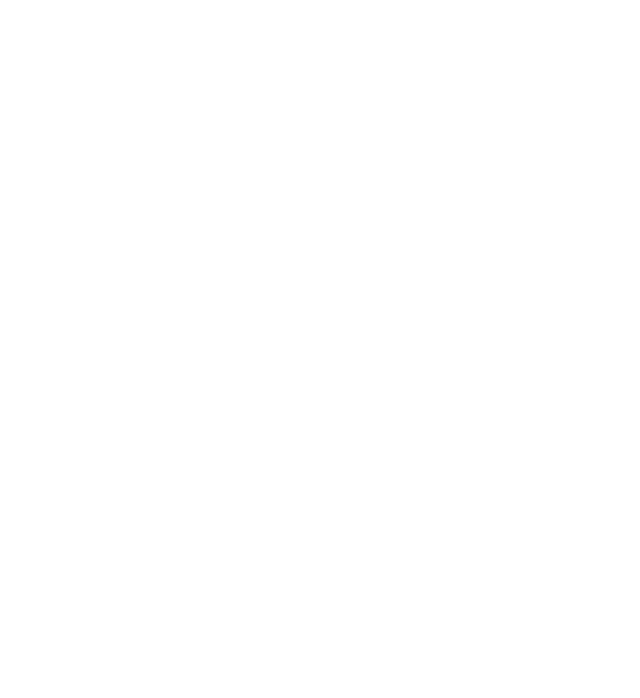
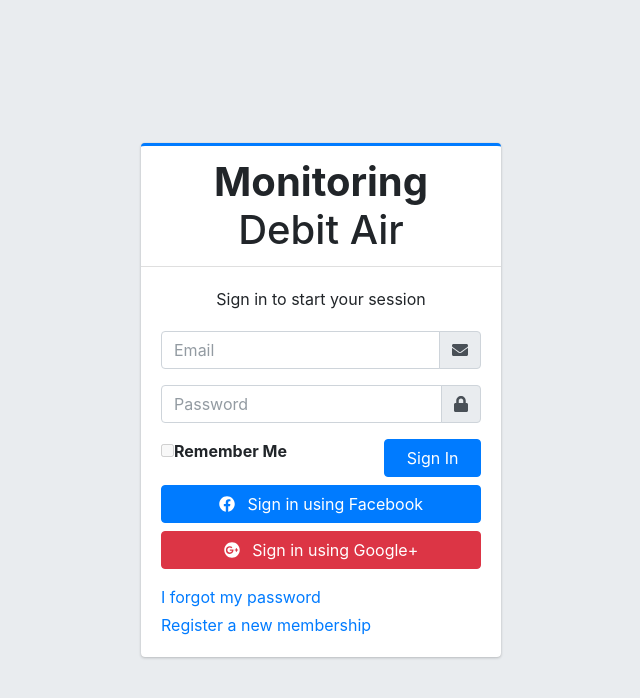
Before and after one commit to hikio-17/monitoring-aws, a Nuxt app: page /auth/login in a window 1280 px wide. Before the commit this address had no page. Shown: the top 698 px of the page, without its empty margins (319-959 px from the left). Built offline with nearby package versions, Linux system fonts and the light colour scheme.

Commit message:
feat: :sparkles: create login page

```diff
--- /dev/null
+++ b/pages/auth/login.vue
@@ -0,0 +1,163 @@
+<script setup lang="ts">
+const email: Ref<string> = ref('');
+const password: Ref<string> = ref('');
+const loading: Ref<boolean> = ref(false);
+const rememberMe: Ref<boolean> = ref(false);
+const errorMessage: Ref<string> | Ref<Object> = ref('');
+const error: Ref<boolean> = ref(false);
+
+onMounted(() => {
+ const storedExpiryTime = localStorage.getItem('expiryTime');
+ if (storedExpiryTime) {
+  const expiryTime = parseInt(storedExpiryTime);
+  if (Date.now() > expiryTime) {
+   localStorage.removeItem('expiryTime');
+   localStorage.removeItem('rememberMe');
+   localStorage.removeItem('email');
+  } else {
+   const storedRememberMe = localStorage.getItem('rememberMe');
+   if (storedRememberMe) {
+    rememberMe.value = JSON.parse(storedRememberMe);
+    if (rememberMe.value) {
+     const storedEmail = localStorage.getItem('email');
+     if (storedEmail) {
+      email.value = storedEmail;
+     }
+    } else {
+     email.value = '';
+    }
+   }
+  }
+ }
+});
+
+async function login(): Promise<void> {
+ if (!email.value || !password.value) {
+  error.value = true;
+  errorMessage.value = 'Email dan password harus diisi';
+  return;
+ }
+ loading.value = true;
+ try {
+  await $fetch('/api/login', {
+   method: 'POST',
+   body: {
+    email: email.value,
+    password: password.value,
+   },
+  });
+ } catch (err) {
+  error.value = true;
+  errorMessage.value = err || 'Email atau password salah';
+ } finally {
+  loading.value = false;
+  email.value = '';
+  password.value = '';
+  error.value = false;
+  errorMessage.value = '';
+ }
+}
+
+function validateEmail(): void {
+ if (!email.value) {
+  error.value = true;
+  errorMessage.value = 'Email harus diisi';
+ } else if (!/^\w+([.-]?\w+)*@\w+([.-]?\w+)*(\.\w{2,3})+$/.test(email.value)) {
+  error.value = true;
+  errorMessage.value = 'Email tidak valid';
+ } else {
+  error.value = false;
+  errorMessage.value = '';
+ }
+}
+
+function validatePassword(): void {
+ if (!password.value) {
+  error.value = true;
+  errorMessage.value = 'Password harus diisi';
+ } else if (password.value.length < 6) {
+  error.value = true;
+  errorMessage.value = 'Password minimal 6 karakter';
+ } else {
+  error.value = false;
+  errorMessage.value = '';
+ }
+}
+
+function storeRememberMe(): void {
+ const expiryTime: number = Date.now() + 7 * 24 * 60 * 60 * 1000;
+ localStorage.setItem('expiryTime', JSON.stringify(expiryTime));
+ localStorage.setItem('rememberMe', JSON.stringify(rememberMe.value));
+ if (rememberMe.value) {
+  localStorage.setItem('email', email.value);
+ } else {
+  localStorage.setItem('email', '');
+ }
+}
+</script>
+
+<template>
+ <div class="hold-transition login-page">
+  <div class="login-box">
+   <!-- /.login-logo -->
+   <div class="card card-outline card-primary">
+    <div class="card-header text-center">
+     <NuxtLink to="/" class="h1"><b>Monitoring</b> Debit Air</NuxtLink>
+    </div>
+    <div class="card-body">
+     <p class="login-box-msg">Sign in to start your session</p>
+
+     <form @submit.prevent="login">
+      <div class="input-group mb-3">
+       <input type="email" class="form-control" placeholder="Email" v-model="email" @input="validateEmail" />
+       <div class="input-group-append">
+        <div class="input-group-text">
+         <span class="fas fa-envelope"></span>
+        </div>
+       </div>
+      </div>
+      <div class="input-group mb-3">
+       <input type="password" class="form-control" placeholder="Password" v-model="password" @input="validatePassword" />
+       <div class="input-group-append">
+        <div class="input-group-text">
+         <span class="fas fa-lock"></span>
+        </div>
+       </div>
+      </div>
+      <div class="text-center text-danger mb-3">
+       {{ errorMessage }}
+      </div>
+      <div class="row">
+       <div class="col-8">
+        <div class="icheck-primary">
+         <input type="checkbox" id="remember" v-model="rememberMe" @change="storeRememberMe" :disabled="!email" />
+         <label for="remember"> Remember Me </label>
+        </div>
+       </div>
+       <!-- /.col -->
+       <div class="col-4">
+        <button type="submit" class="btn btn-primary btn-block" :disabled="error">Sign In</button>
+       </div>
+       <!-- /.col -->
+      </div>
+     </form>
+
+     <div class="social-auth-links text-center mt-2 mb-3">
+      <a href="#" class="btn btn-block btn-primary"> <i class="fab fa-facebook mr-2"></i> Sign in using Facebook </a>
+      <a href="#" class="btn btn-block btn-danger"> <i class="fab fa-google-plus mr-2"></i> Sign in using Google+ </a>
+     </div>
+     <!-- /.social-auth-links -->
+
+     <p class="mb-1">
+      <NuxtLink to="/forgot-password">I forgot my password</NuxtLink>
+     </p>
+     <p class="mb-0">
+      <NuxtLink to="/auth/register" class="text-center">Register a new membership</NuxtLink>
+     </p>
+    </div>
+    <!-- /.card-body -->
+   </div>
+   <!-- /.card -->
+  </div>
+ </div>
+</template>
```
